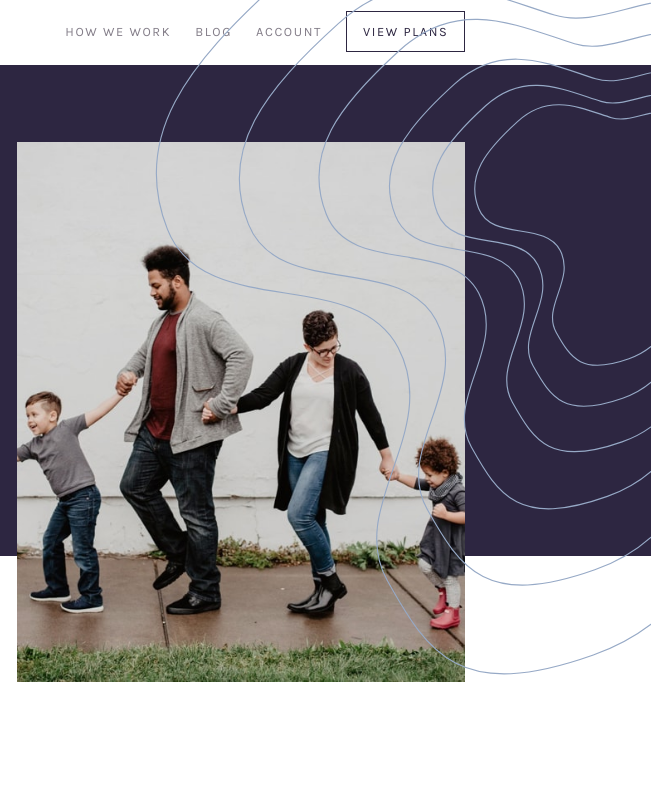
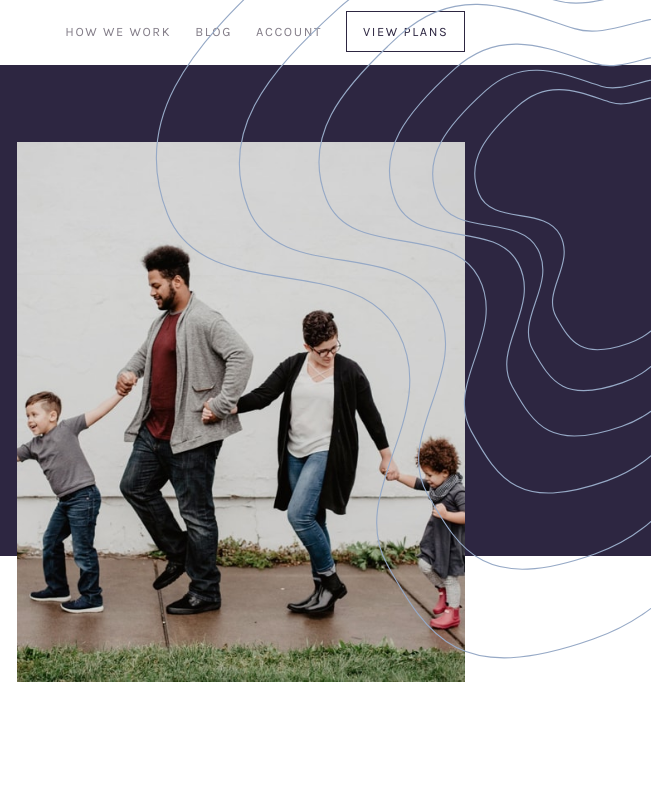
Before and after one commit to zshawdev/insure-landing-page, a plain HTML site: page index.html in a window 1280 px wide. Shown: the top 800 px of the page, 629-1280 px from the left. Drawn offline with Linux system fonts and the light colour scheme.

Commit message:
Reposition sprawling lines

```diff
--- a/style.css
+++ b/style.css
@@ -113,8 +113,8 @@ body {
 
 .section-hero::after {
     content: url(images/bg-pattern-intro-right-desktop.svg);
-    position: fixed;
-    top: 0;
+    position: absolute;
+    top: -10rem;
     right: 0;
     width: 62rem;
 }
```
